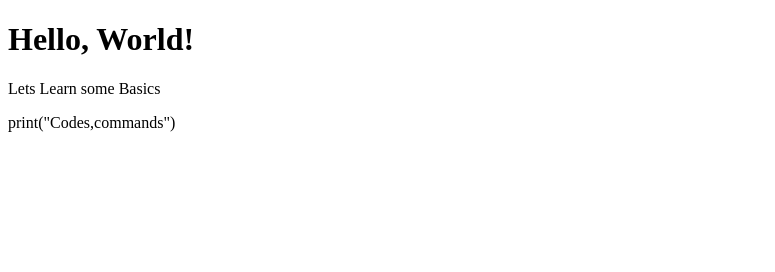
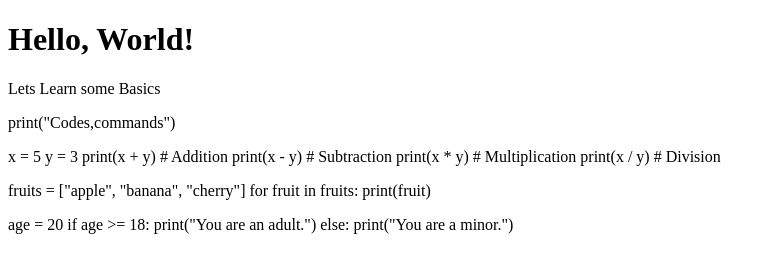
Before and after one commit to Cloud1Code/helloworld, a plain HTML site: page index.html in a window 1280 px wide. Shown: the whole page, without its empty margins (0-775 px from the left). Drawn offline with Linux system fonts and the light colour scheme.

Commit message:
Basic commands

```diff
--- a/index.html
+++ b/index.html
@@ -7,5 +7,22 @@
     <h1>Hello, World!</h1>
     <p>Lets Learn some  Basics</p>
     <P>print("Codes,commands")</P>
+    <p>x = 5
+        y = 3
+        print(x + y)  # Addition
+        print(x - y)  # Subtraction
+        print(x * y)  # Multiplication
+        print(x / y)  # Division</p>
+
+        <p>fruits = ["apple", "banana", "cherry"]
+            for fruit in fruits:
+                print(fruit)</p>
+
+                <p>age = 20
+                    if age >= 18:
+                        print("You are an adult.")
+                    else:
+                        print("You are a minor.")</p>
+
 </body>
 </html>
```
